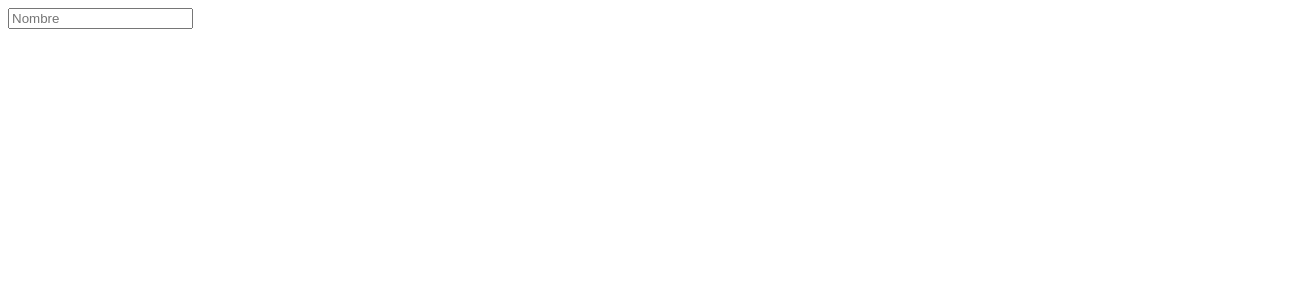
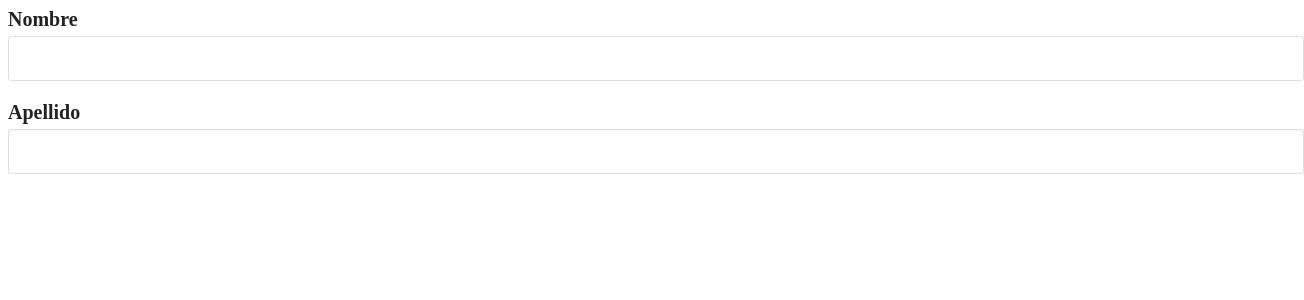
Before and after one commit to JuananA1000/GestorDeUsuarios, a React (Create React App) app: page / in a window 1280 px wide. Shown: the top 300 px of the page, 1304 px wide, since content can reach past the window. Built offline with nearby package versions, Linux system fonts and the light colour scheme.

Commit message:
Componente de Input

```diff
--- a/src/App.js
+++ b/src/App.js
@@ -1,16 +1,28 @@
+import Input from "./components/Input";
+
 // Custom HOOKS
 import useFormulario from "./hooks/useFormulario";
 
 function App() {
-    const [formulario, handleChange] = useFormulario({ name: "" });
+    const [formulario, handleChange] = useFormulario({
+        nombre: "",
+        apellido: "",
+    });
     console.log(formulario);
 
     return (
         <form>
-            <input
-                name="name"
-                placeholder="Nombre"
-                value={formulario.name}
+            <Input
+                label="Nombre"
+                name="nombre"
+                value={formulario.nombre}
+                onChange={handleChange}
+            />
+
+            <Input
+                label="Apellido"
+                name="apellido"
+                value={formulario.apellido}
                 onChange={handleChange}
             />
         </form>
--- /dev/null
+++ b/src/components/Input.css
@@ -0,0 +1,22 @@
+.field {
+    margin-bottom: 20px;
+}
+
+.field label {
+    display: block;
+    margin: 0 0 5px 0;
+    color: #222;
+    font-weight: 700;
+    font-size: 20px;
+}
+
+.field input {
+    background-color: #fff;
+    outline: 0;
+    font-size: 20px;
+    padding: 10px 15px;
+    border: 1px solid rgb(34, 34, 34, 0.15);
+    color: #222;
+    border-radius: 4px;
+    width: 100%;
+}
--- /dev/null
+++ b/src/components/Input.jsx
@@ -0,0 +1,13 @@
+import './Input.css';
+
+const Input = ({ label, ...rest }) => {
+    return (
+        <div className='field'>
+            <label>{label}</label>
+
+            <input {...rest} />
+        </div>
+    );
+};
+
+export default Input;
```
